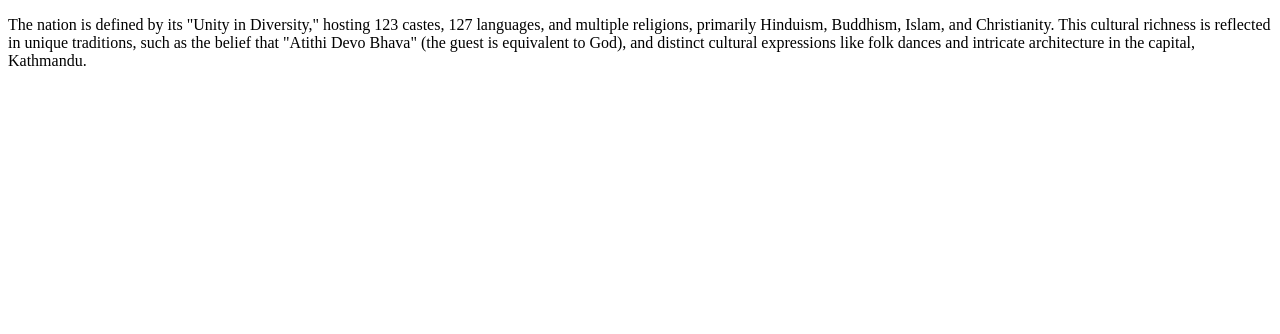
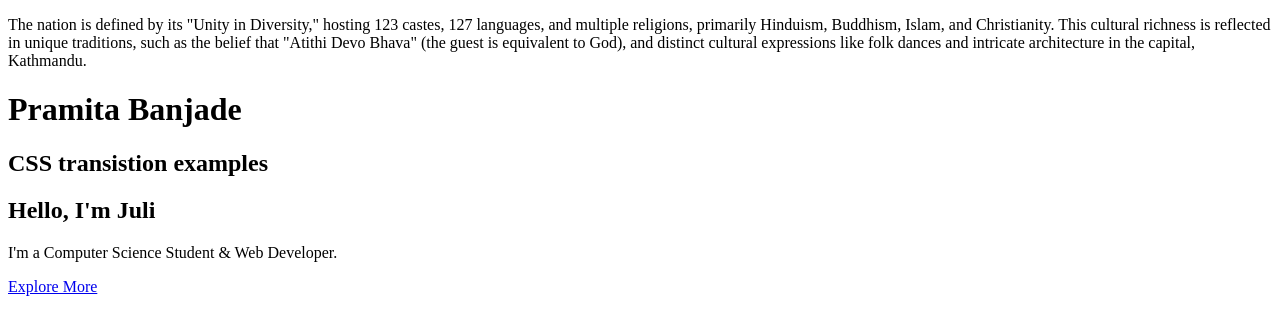
Before and after one commit to codewithprasamsa/portfolio, a plain HTML site: page index2.html in a window 1280 px wide. Drawn offline with Linux system fonts and the light colour scheme.

Commit message:
changes1

```diff
--- a/index2.html
+++ b/index2.html
@@ -12,5 +12,14 @@
         traditions, such as the belief that "Atithi Devo Bhava" (the guest is equivalent to God),
         and distinct cultural expressions like folk dances and intricate architecture in the capital,
         Kathmandu. </p>
+        <h1>Pramita Banjade</h1>
+         <h2>CSS transistion examples</h2>
+         <section id="home" class="home">
+        <div>
+            <h1>Hello, I'm <span>Juli</span></h1>
+            <p>I'm a Computer Science Student & Web Developer.</p>
+            <a href="#about" class="btn">Explore More</a>
+        </div>
+    </section>
 </body>
 </html>
```
Also changed, not shown: index1.html (+1 -0 lines).
